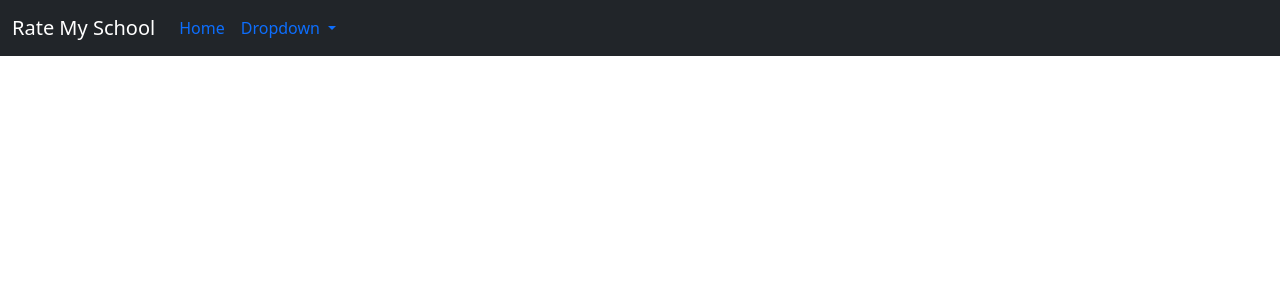
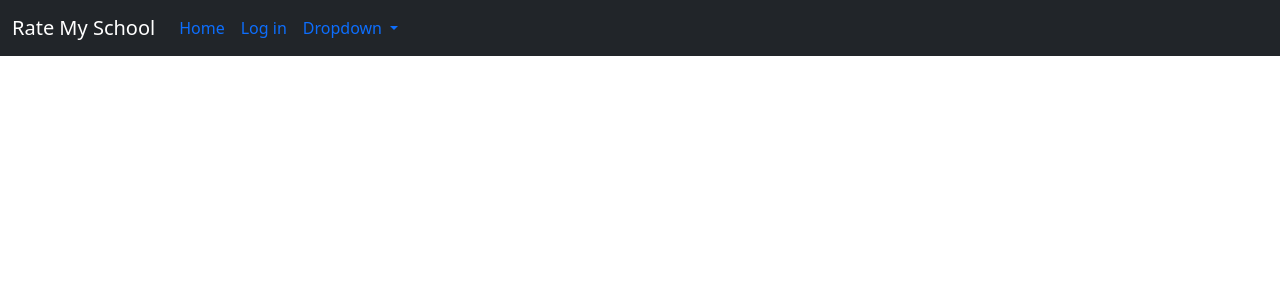
Before and after one commit to Tesfa-eth/portfolioProfile, a Django app: page / in a window 1280 px wide. Shown: the top 300 px of the page. Run offline with Django 4.2, Linux system fonts and the light colour scheme; some libraries are stand-ins or nearby versions.

Commit message:
added log in  and username icon

```diff
--- a/rateAcademia/settings.py
+++ b/rateAcademia/settings.py
@@ -162,7 +162,7 @@ ACCOUNT_LOGOUT_ON_GET = True # skips the confirm logout page.
 
 
 # new
-LOGOUT_REDIRECT_URL = '/home'
+LOGOUT_REDIRECT_URL = 'home'
 SOCIALACCOUNT_PROVIDERS = {
     'google': {
         'SCOPE': [
--- a/templates/partials/nav.html
+++ b/templates/partials/nav.html
@@ -1,4 +1,4 @@
-<nav class="navbar navbar-expand-lg navbar-dar bg-dark">
+<nav class="navbar navbar-expand-lg navbar-dar bg-dark"> {% load socialaccount %}
     <div class="container-fluid">
       <a class="navbar-brand"  style="color: white;" href="{%url 'ratemySchool-index'%}">Rate My School</a>
       <button class="navbar-toggler" type="button" data-bs-toggle="collapse" data-bs-target="#navbarSupportedContent" aria-controls="navbarSupportedContent" aria-expanded="false" aria-label="Toggle navigation">
@@ -9,6 +9,15 @@
           <li class="nav-item">
             <a class="nav-link active" aria-current="page" href="{%url 'ratemySchool-index'%}">Home</a>
           </li>
+          {% if user.is_authenticated %}
+          <li class="nav-item">
+            <a class="nav-link active" aria-current="page" href="{% url 'account_logout' %}">Log out ({{ user.username }})</a>
+          </li>
+          {% else %}
+          <li class="nav-item">
+            <a class="nav-link active" aria-current="page" href="{% url 'home' %}">Log in</a>
+          </li>
+          {%endif%}
           <li class="nav-item dropdown">
             <a class="nav-link dropdown-toggle" href="#" id="navbarDropdown" role="button" data-bs-toggle="dropdown" aria-expanded="false">
               Dropdown
```
